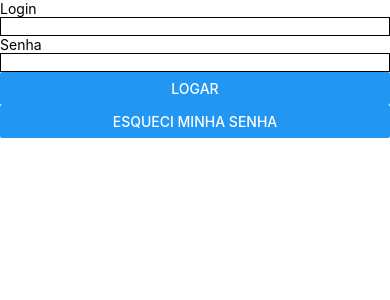
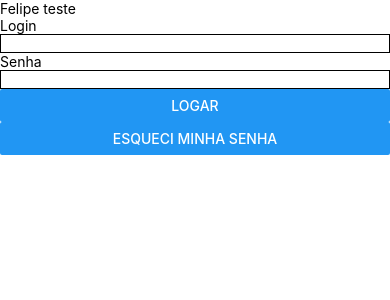
Before and after one commit to felipe-f-dantas/app, a React Native app: screen / in a window 390 px wide. Shown: the top 300 px of the page. Built offline with nearby package versions, Linux system fonts and the light colour scheme.

Commit message:
Teste Pull

```diff
--- a/App.js
+++ b/App.js
@@ -11,7 +11,7 @@ export default function App(props) {
 
   return (
     <View>
-
+      <View><Text>Felipe teste</Text></View>
       <TextBox/>
       <Modal animationType="fade" transparent={true} visible={visivel} style={{}}>
       <View style={estilos.modal}>
```
